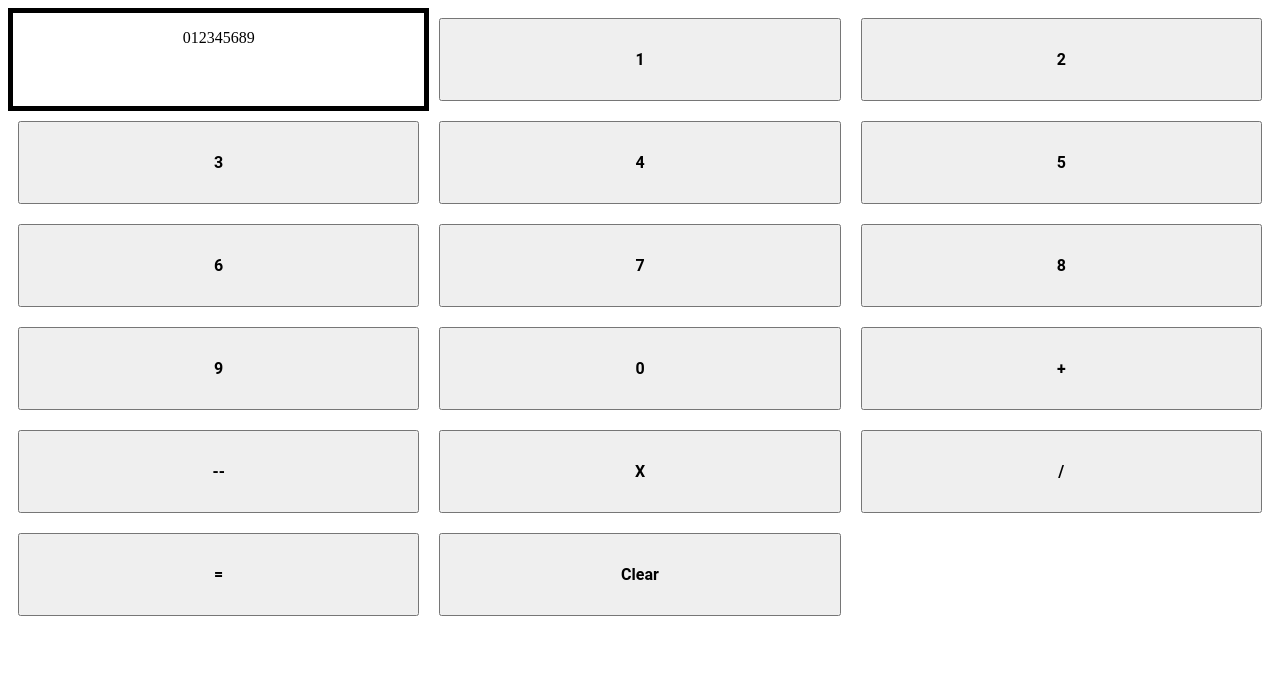
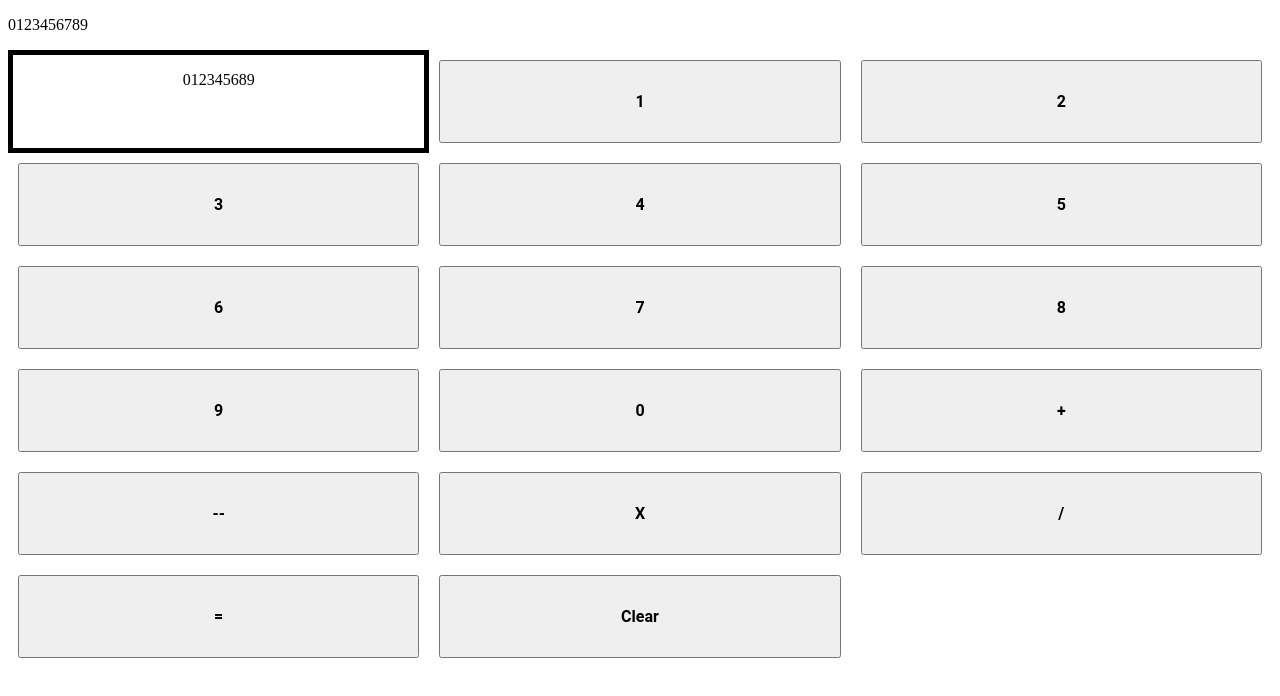
Before and after one commit to Trent-Menard/odin-calculator, a plain HTML site: page index.html in a window 1280 px wide. Drawn offline with Linux system fonts and the light colour scheme.

Commit message:
Manually create some divs

```diff
--- a/index.html
+++ b/index.html
@@ -8,6 +8,12 @@
 </head>
 <body>
 <main>
+    <div id = "calculator-div">
+        <div id = "calculator-screen-div">
+            <p>0123456789</p>
+        </div>
+        <div id = "calculator-buttons-div"></div>
+    </div>
 </main>
 </body>
 </html>
```
